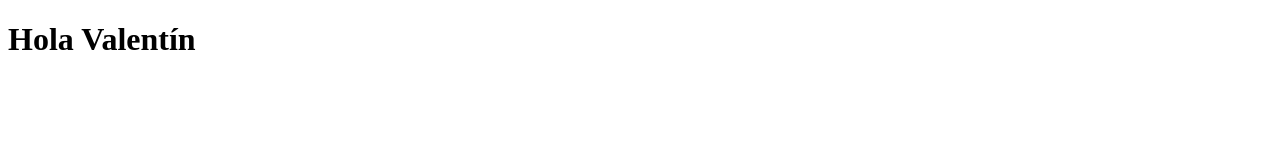
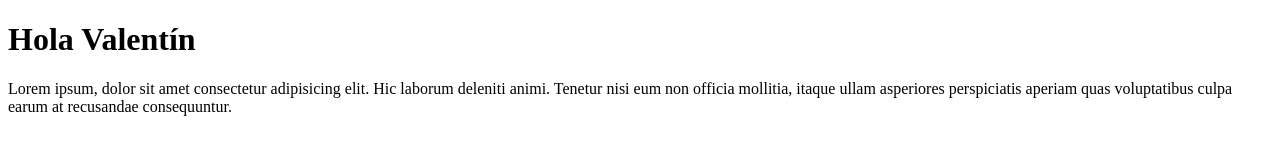
Before and after one commit to lmlopezmagana/rafa-web, a plain HTML site: page index.html in a window 1280 px wide. Drawn offline with Linux system fonts and the light colour scheme.

Commit message:
Segundo commit

```diff
--- a/index.html
+++ b/index.html
@@ -8,5 +8,6 @@
 </head>
 <body>
     <h1>Hola Valentín</h1>
+    <p>Lorem ipsum, dolor sit amet consectetur adipisicing elit. Hic laborum deleniti animi. Tenetur nisi eum non officia mollitia, itaque ullam asperiores perspiciatis aperiam quas voluptatibus culpa earum at recusandae consequuntur.</p>
 </body>
 </html>
```
